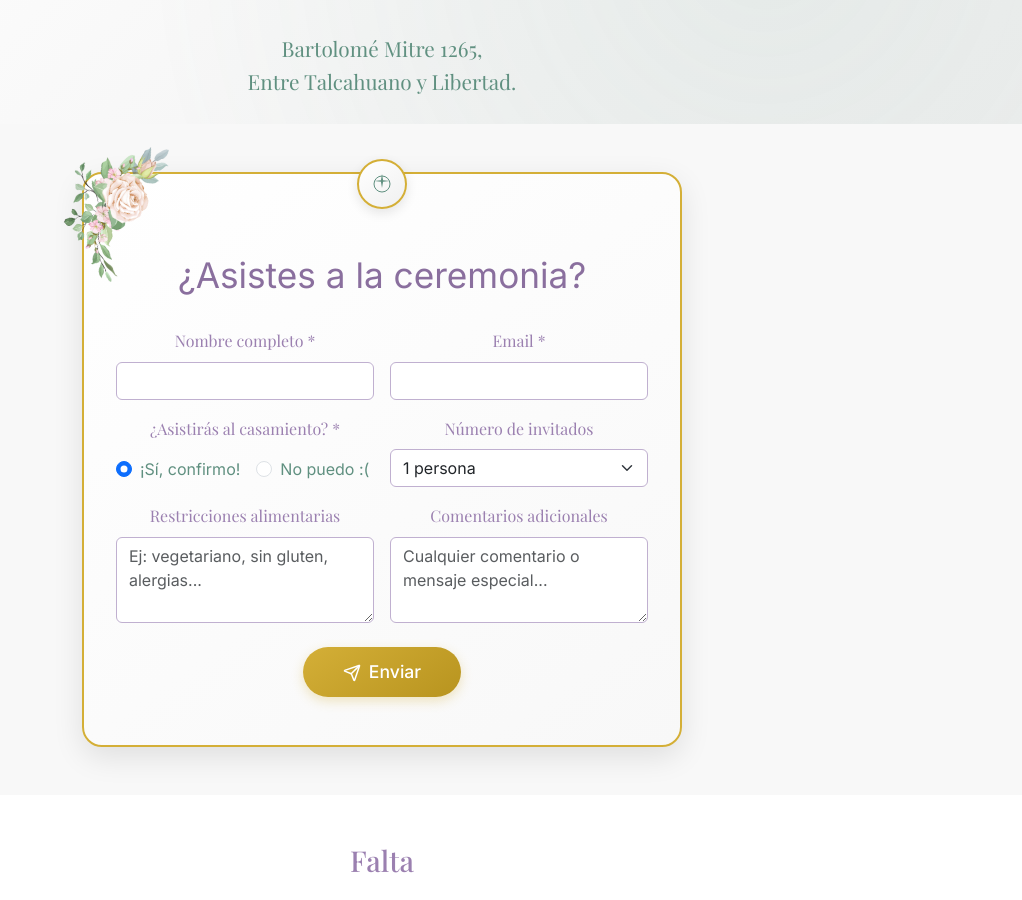
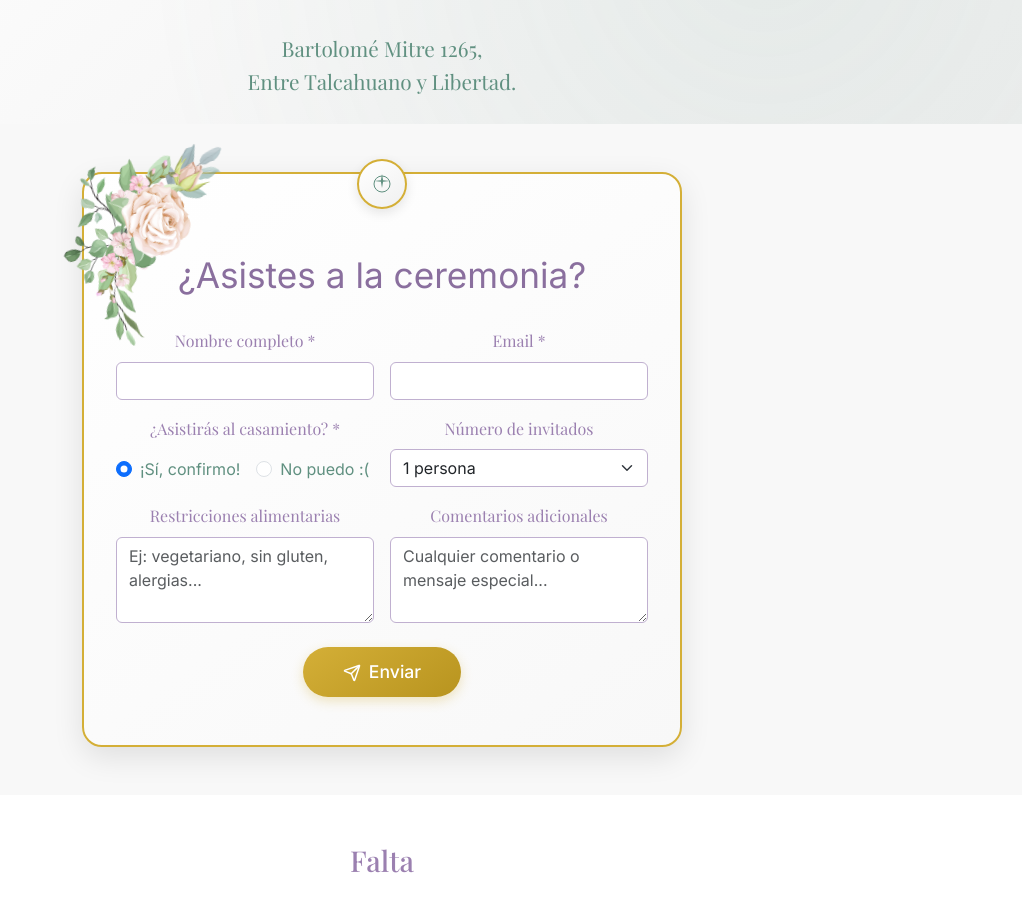
Before and after one commit to gleraromero/casamiento-sg, a React (Vite) app: page / in a window 1280 px wide. Shown: the part 800-1700 px from the top of the page, without its empty margins (258-1280 px from the left). Built offline with nearby package versions, Linux system fonts and the light colour scheme; a web font is replaced by a local one.

Commit message:
feat: aumentar tamaño de flores en RSVP para mayor prominencia

```diff
--- a/src/styles/components.css
+++ b/src/styles/components.css
@@ -358,7 +358,7 @@
 }
 
 .rsvp-flowers-img {
-  max-width: 120px;
+  max-width: 180px;
   height: auto;
   transform: rotate(-15deg);
 }
```
